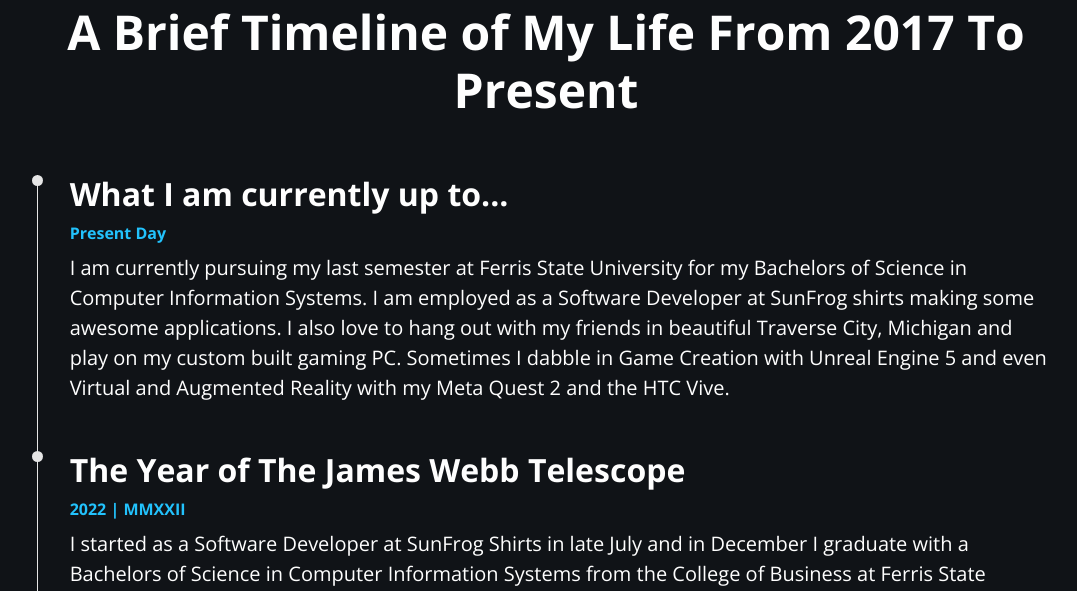
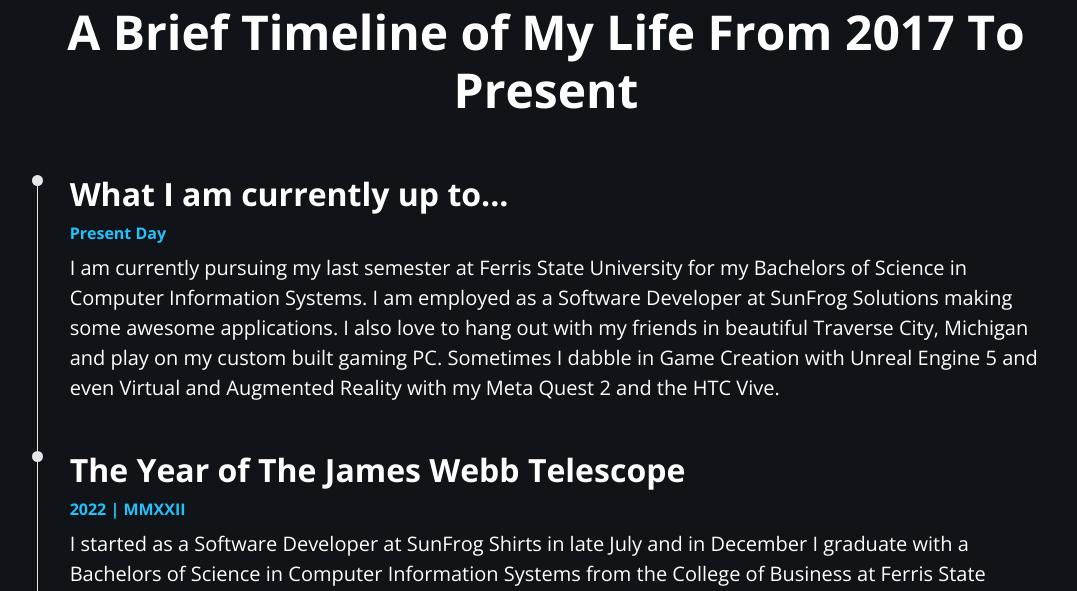
Before and after one commit to NoahFlowa/NoahFlowa.com, a PHP site: page / in a window 1280 px wide. Shown: the part 549-1140 px from the top of the page, without its empty margins (94-1171 px from the left). Run offline with PHP 8.4, Linux system fonts and the light colour scheme; some libraries are stand-ins or nearby versions.

Commit message:
Update experience.php

```diff
--- a/experience.php
+++ b/experience.php
@@ -6,7 +6,7 @@
             <p class="mainColor mb-2 fw-bold">Present Day</p>
             <p class="fs-5">
                 I am currently pursuing my last semester at Ferris State University for my Bachelors of Science in Computer Information Systems.
-                I am employed as a Software Developer at SunFrog shirts making some awesome applications.
+                I am employed as a Software Developer at SunFrog Solutions making some awesome applications.
                 I also love to hang out with my friends in beautiful Traverse City, Michigan and play on my custom built gaming PC.
                 Sometimes I dabble in Game Creation with Unreal Engine 5 and even Virtual and Augmented Reality with my Meta Quest 2 and the HTC Vive.
             </p>
```
